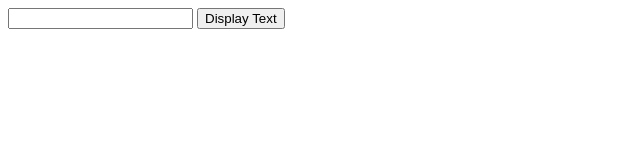
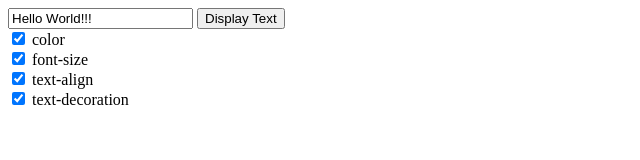
Before and after one commit to dzarezenko/beetroot2-practice-js, a plain HTML site: page index.html in a window 1280 px wide. Shown: the whole page, without its empty margins (0-640 px from the left). Drawn offline with Linux system fonts and the light colour scheme.

Commit message:
Change CSS styles dynamically

```diff
--- a/index.html
+++ b/index.html
@@ -7,8 +7,14 @@
   <script src="./js/main.js"></script>
 </head>
 <body>
-  <input id="textField" type="text" />
-  <button onclick="showTextFromInput()">Display Text</button>
+  <input id="textField" type="text" value="Hello World!!!" />
+  <button onclick="showTextFromInput()">Display Text</button><br />
+
+  <input type="checkbox" onclick="css[0].isActive = this.checked; showTextFromInput()" checked /> color<br />
+  <input type="checkbox" onclick="css[1].isActive = this.checked; showTextFromInput()" checked /> font-size<br />
+  <input type="checkbox" onclick="css[2].isActive = this.checked; showTextFromInput()" checked /> text-align<br />
+  <input type="checkbox" onclick="css[3].isActive = this.checked; showTextFromInput()" checked /> text-decoration
+
   <div id="container">
 
   </div>
--- a/js/main.js
+++ b/js/main.js
@@ -9,19 +9,23 @@
 var css = [
   {
     property: "color",
-    value: "#ff0000"
+    value: "#ff0000",
+    isActive: true
   },
   {
     property: "font-size",
-    value: "14pt"
+    value: "14pt",
+    isActive: true
   },
   {
     property: "text-align",
-    value: "center"
+    value: "center",
+    isActive: true
   },
   {
     property: "text-decoration",
-    value: "underline"
+    value: "underline",
+    isActive: true
   }
 ];
 
@@ -32,7 +36,9 @@ function displayText(cssArray, text = "") {
     console.log(cssProperty);
 
     // add css property to the styles string
-    cssStyle+= `${cssProperty.property}: ${cssProperty.value};`;
+    if (cssProperty.isActive) {
+      cssStyle+= `${cssProperty.property}: ${cssProperty.value};`;
+    }
   }
 
   //document.write(`<p style="${cssStyle}">${text}</p>`);
```
